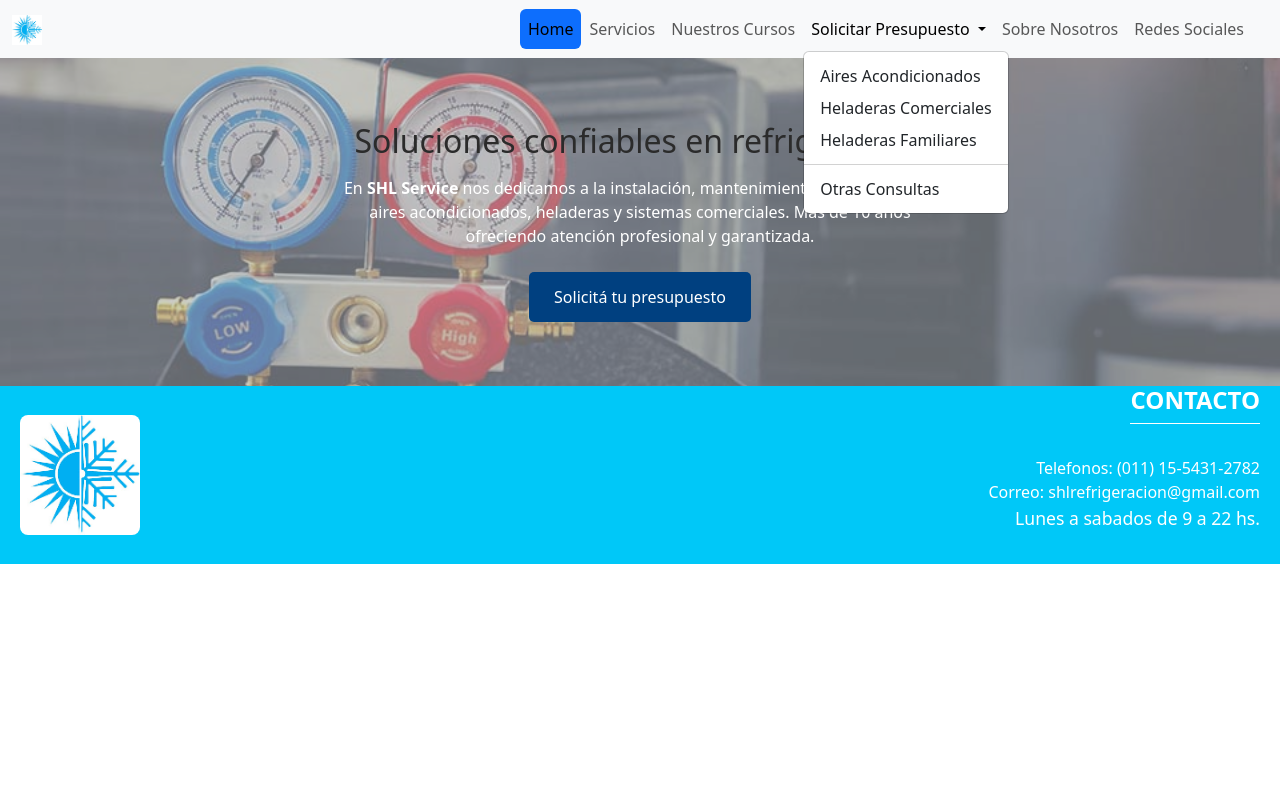
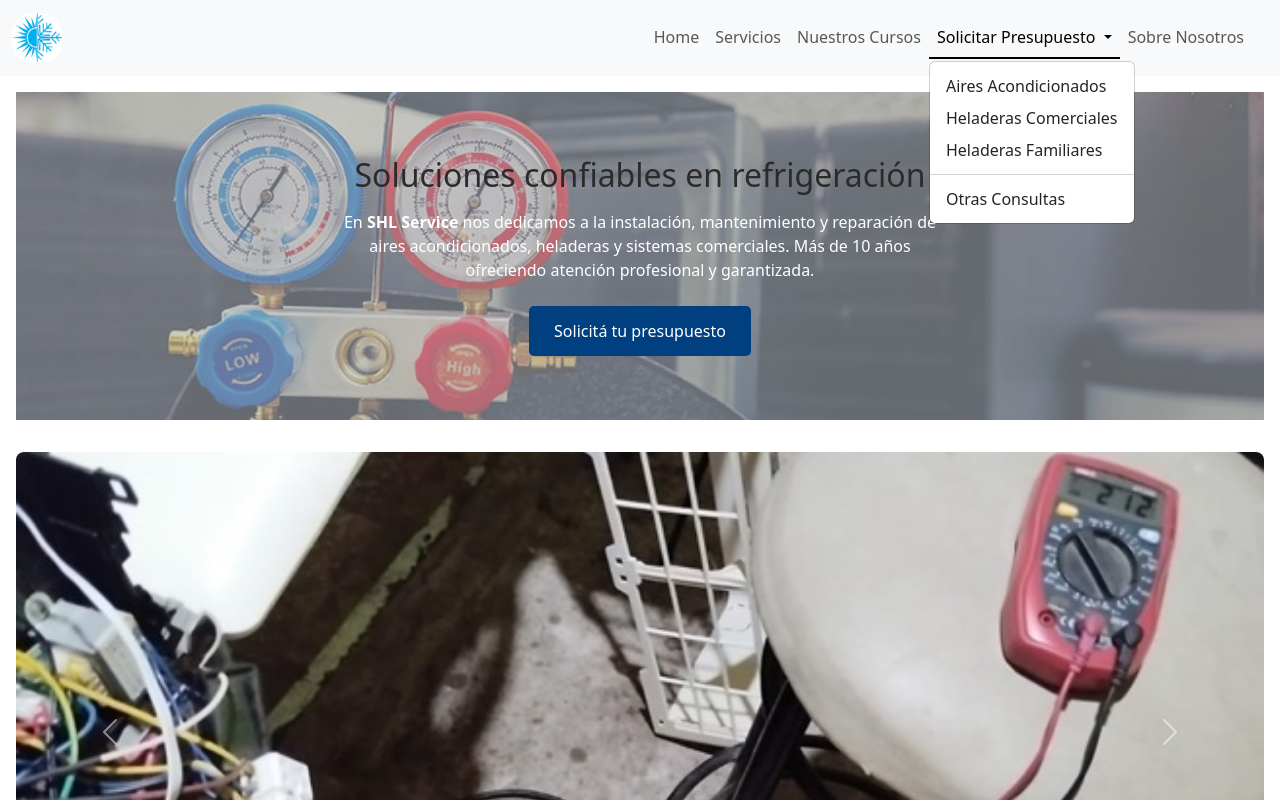
Before and after one commit to se22ba/PreEntrega2-Pafundi, a website: page index.html in a window 1280 px wide. Both pictures are taken after a click on the button "Solicitar Presupuesto". Shown: the top 800 px of the page. Drawn offline with nearby package versions, Linux system fonts and the light colour scheme.

Commit message:
integracion carrousel en home

```diff
--- a/index.html
+++ b/index.html
@@ -11,12 +11,13 @@
 </head>
 
 <body>
-    <nav class="navbar sticky-top av nav-pills  navbar-expand-xl bg-body-tertiary">
+  <nav class="navbar sticky-top nav-underline navbar-expand-md bg-body-tertiary">
     <div class="container-fluid">
-            <a class="navbar-brand" href="#">
-                <img src="./images/logo.jpg" alt="Bootstrap" width="30" height="30">
+      <a class="navbar-brand" href="../index.html">
+        <img class="nav-logo" src="../images/logo.jpg" alt="Bootstrap">
       </a>
-          <button class="navbar-toggler" type="button" data-bs-toggle="offcanvas" data-bs-target="#offcanvasNavbar" aria-controls="offcanvasNavbar"  aria-expanded="false" aria-label="Toggle navigation">
+      <button class="navbar-toggler" type="button" data-bs-toggle="offcanvas" data-bs-target="#offcanvasNavbar"
+        aria-controls="offcanvasNavbar" aria-expanded="false" aria-label="Toggle navigation">
         <span class="navbar-toggler-icon"></span>
       </button>
       <div class="offcanvas offcanvas-end" tabindex="-1" id="offcanvasNavbar" aria-labelledby="offcanvasNavbarLabel">
@@ -27,41 +28,48 @@
         <div class="offcanvas-body">
           <ul class="navbar-nav justify-content-end flex-grow-1 pe-3">
             <li class="nav-item">
-                  <a class="nav-link active" aria-current="page" href="#">Home</a>
+              <a class="nav-link" aria-current="page" href="../index.html">Home</a>
             </li>
             <li class="nav-item">
-                  <a class="nav-link" href="./pages/servicios.html">Servicios</a>
+              <a class="nav-link" href="./servicios.html">Servicios</a>
             </li>
             <li class="nav-item">
-                    <a class="nav-link" href="./pages/nuestros_cursos.html">Nuestros Cursos</a>
+              <a class="nav-link" href="./nuestros_cursos.html">Nuestros Cursos</a>
             </li>
             <li class="nav-item dropdown">
-                  <a class="nav-link dropdown-toggle" href="#" role="button" data-bs-toggle="dropdown" aria-expanded="false">
+              <a class="nav-link dropdown-toggle" href="#" role="button" data-bs-toggle="dropdown"
+                aria-expanded="false">
                 Solicitar Presupuesto
               </a>
               <ul class="dropdown-menu">
-                  <li><a class="dropdown-item" href="./pages/presupuesto_aires_acondicionados.html">Aires Acondicionados</a></li>
-                  <li><a class="dropdown-item" href="./pages/presupuesto_heladeras_comerciales.html">Heladeras Comerciales</a></li>
-                  <li><a class="dropdown-item" href="./pages/presupuesto_heladeras_familiares.html">Heladeras Familiares</a></li>
-                  <li><hr class="dropdown-divider"></li>
-                  <li><a class="dropdown-item" href="./pages/solicitar_presupuesto.html">Otras Consultas</a></li>
+                <li><a class="dropdown-item" href="./presupuesto_aires_acondicionados.html">Aires
+                    Acondicionados</a></li>
+                <li><a class="dropdown-item" href="./presupuesto_heladeras_comerciales.html">Heladeras
+                    Comerciales</a></li>
+                <li><a class="dropdown-item" href="./presupuesto_heladeras_familiares.html">Heladeras
+                    Familiares</a></li>
+                <li>
+                  <hr class="dropdown-divider">
+                </li>
+                <li><a class="dropdown-item" href="./solicitar_presupuesto.html">Otras Consultas</a>
+                </li>
               </ul>
             </li>
-              <li><hr class="nav-link-divider"></li>
-              <li class="nav-item">
-                <a class="nav-link" href="./pages/sobre_la_empresa.html">Sobre Nosotros</a>
+            <li>
+              <hr class="nav-link-divider">
             </li>
             <li class="nav-item">
-                <a class="nav-link" href="#" aria="true">Redes Sociales</a>
+              <a class="nav-link" href="./sobre_la_empresa.html">Sobre Nosotros</a>
             </li>
+
           </ul>
 
         </div>
       </div>
   </nav>
-    <main class="contenido_principal">
+  <main class="contenido--principal__grid">
 
-        <section class="main--section__contenido">
+    <section class="main--section__column1">
       <div class="contenido">
         <h1>Soluciones confiables en refrigeración</h1>
         <p>En <strong>SHL Service</strong> nos dedicamos a la instalación, mantenimiento y reparación de aires
@@ -71,7 +79,37 @@
       </div>
     </section>
 
+    <section class="main--section__column2">
+      <div id="carouselExampleInterval" class="carousel slide" data-bs-ride="carousel">
+        <div class="carousel-inner">
+          <div class="carousel-item active" data-bs-interval="10000">
+            <img src="./images/propias/propia_1.jpg" class="d-block w-100 carousel-img" alt="...">
+          </div>
+          <div class="carousel-item" data-bs-interval="2000">
+            <img src="./images/propias/propia_2.jpg" class="d-block w-100 carousel-img" alt="...">
+          </div>
+          <div class="carousel-item">
+            <img src="./images/propias/propia_3.jpg" class="d-block w-100 carousel-img" alt="...">
+          </div>
+          <div class="carousel-item">
+            <img src="./images/propias/propia_4.jpg" class="d-block w-100 carousel-img" alt="...">
+          </div>
+        </div>
+
+        <button class="carousel-control-prev" type="button" data-bs-target="#carouselExampleInterval" data-bs-slide="prev">
+          <span class="carousel-control-prev-icon" aria-hidden="true"></span>
+          <span class="visually-hidden">Previous</span>
+        </button>
+        <button class="carousel-control-next" type="button" data-bs-target="#carouselExampleInterval" data-bs-slide="next">
+          <span class="carousel-control-next-icon" aria-hidden="true"></span>
+          <span class="visually-hidden">Next</span>
+        </button>
+      </div>
+    </section>
+
   </main>
+
+
 
   <footer class="footer">
     <div class="footer--grid">
--- a/scss/_home.scss
+++ b/scss/_home.scss
@@ -1,5 +1,10 @@
-.contenido_principal {
-    flex: 1;
+.contenido--principal__grid {
+    display: grid;
+    grid-template-columns: repeat(1, 1fr);
+    gap: 2rem;
+    padding: 1rem;
+    align-items: center;
+
 }
 
 .contenido {
@@ -10,20 +15,27 @@
     text-align: center;
 }
 
-.main--section__contenido h1 {
+.main--section__column1 h1 {
     font-size: 2rem;
     margin-bottom: 1rem;
 }
 
 
-.main--section__contenido p {
+.main--section__column1 p {
     font-size: 1rem;
     line-height: 1.5;
     margin-bottom: 1.5rem;
     color: #ffffff;
 }
 
-
+.carousel-img {
+    width: 100%;
+    height: auto;
+    object-fit: cover;
+    display: block;
+    max-height: 70vh;
+    border-radius: 0.5rem;
+  }
 .btn {
     display: inline-block;
     background-color: #004080;
@@ -38,7 +50,7 @@
     background-color: #0059b3;
 }
 
-.main--section__contenido {
+.main--section__column1 {
     background-image: url('../images/banner.jpg');
     background-size: cover;
     background-position: center;
@@ -49,7 +61,7 @@
 }
 
 
-.main--section__contenido::before {
+.main--section__column1::before {
     content: '';
     position: absolute;
     inset: 0;
--- a/scss/_mediaQueri.scss
+++ b/scss/_mediaQueri.scss
@@ -1,21 +1,6 @@
 @media (min-width: 768px) {
 
 
-    .header--grid__column2 {
-        align-items: center;
-        text-align: center;
-        justify-content: right;
-        padding: 20px;
-    }
-
-
-    h1 {
-        font-size: 2rem;
-    }
-
-    p {
-        font-size: 1.1rem;
-    }
 
     .servicios--grid__section {
         display: grid;
--- a/scss/_servicios.scss
+++ b/scss/_servicios.scss
@@ -1,7 +1,7 @@
 .servicios--grid__section{
     display: grid;
     grid-template-columns: repeat(auto-fit, minmax(300px, 1fr));
-    gap: 20px; /* espacio entre filas y columnas */
+    gap: 20px;
     padding: 20px;
 }
 
```
Also changed, not shown: css/styles.css, images/propias/propia_1.jpg (added), images/propias/propia_2.jpg (added), images/propias/propia_3.jpg (added), images/propias/propia_4.jpg (added), 1 other file. Lines whose indentation alone changed are shown as unchanged.
